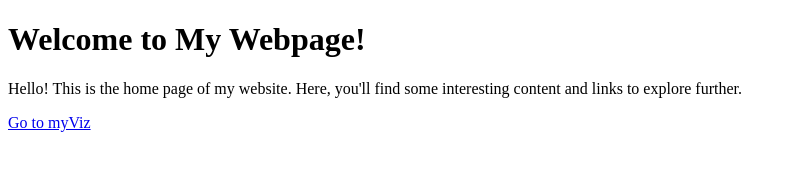
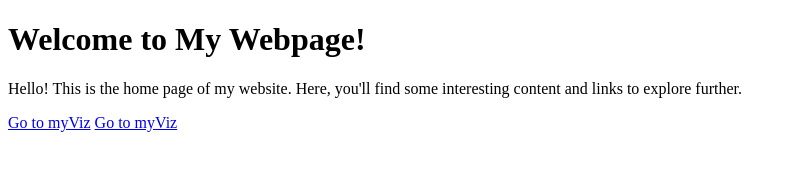
Before and after one commit to Kujin0/my-webpage, a plain HTML site: page index.html in a window 1280 px wide. Shown: the whole page, without its empty margins (0-796 px from the left). Drawn offline with Linux system fonts and the light colour scheme.

Commit message:
Update index.html

```diff
--- a/index.html
+++ b/index.html
@@ -9,5 +9,6 @@
     <h1>Welcome to My Webpage!</h1>
     <p>Hello! This is the home page of my website. Here, you'll find some interesting content and links to explore further.</p>
     <a href="myViz.html">Go to myViz</a>
+    <a href="Lab4.1.html">Go to myViz</a>
 </body>
 </html>
```
